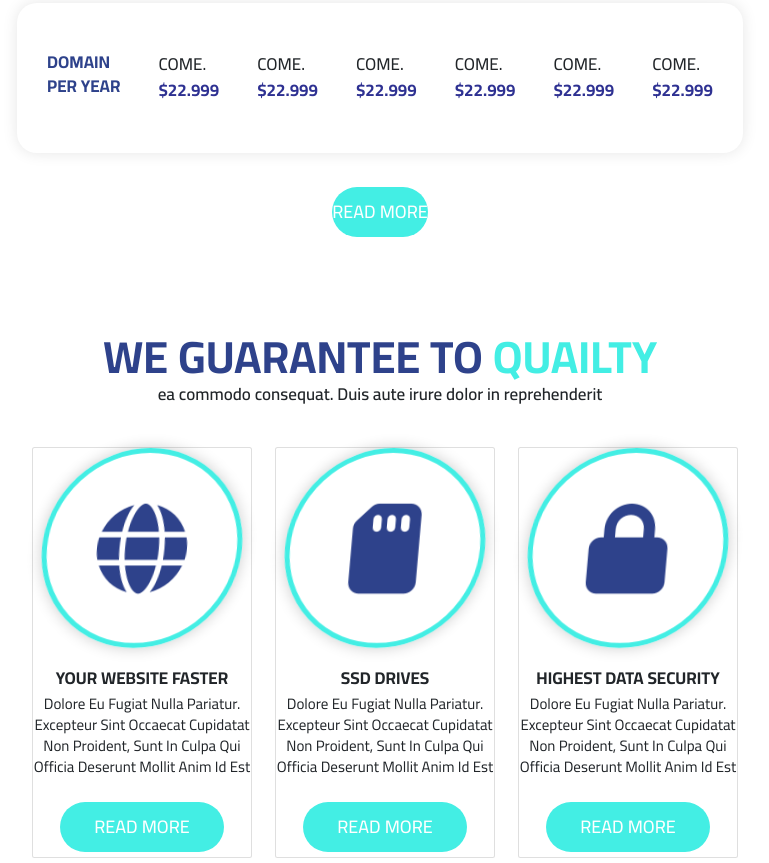
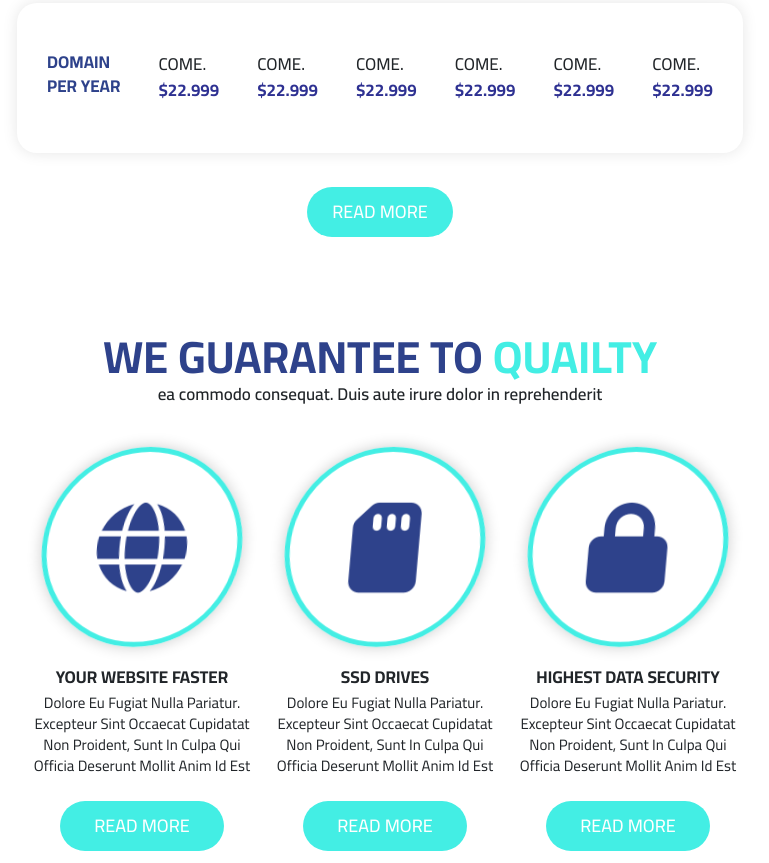
Before and after one commit to Youssef-A-Mohamed/4uhost, a plain HTML site: page index.html in a window 1280 px wide. Shown: the part 1037-1900 px from the top of the page, without its empty margins (260-1029 px from the left). Drawn offline with Linux system fonts and the light colour scheme; a web font is replaced by a local one.

Commit message:
Changes File main.css

```diff
--- a/css/main.css
+++ b/css/main.css
@@ -262,6 +262,7 @@ section {
     transition: 1s;
     font-weight: 500;
     border-radius: 50px;
+    padding: 10px 25px;
     height: 50px;
     text-transform: uppercase;
     border: none;
@@ -402,6 +403,7 @@ section {
     transition: 1s;
     margin-bottom: 30px;
     margin-left: 10px;
+    border: none;
 }
 .quality .contanier .cards .card .icon i {
     font-size: 9rem;
```
